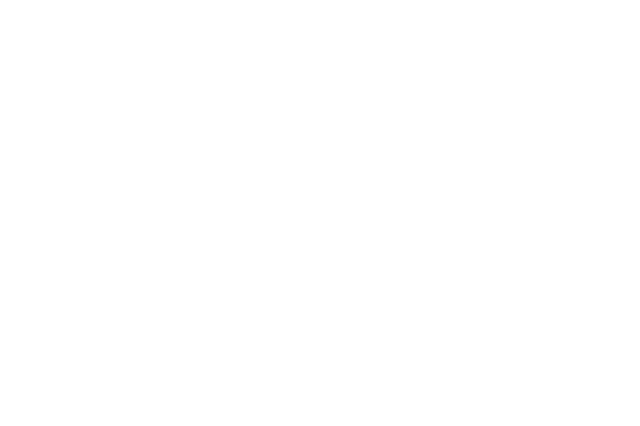
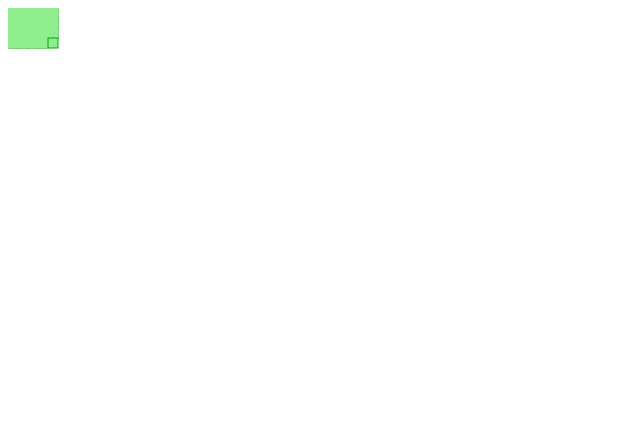
Before and after one commit to Grace-Nichole/tile-game, a plain HTML site: page index.html in a window 1280 px wide. Shown: the whole page, without its empty margins (0-640 px from the left). Drawn offline with Linux system fonts and the light colour scheme.

Commit message:
render out wonky tile backs

```diff
--- a/game.js
+++ b/game.js
@@ -1,8 +1,23 @@
-var Tile = function (x, y){
+var Tile = function (x, y, context){
     this.x = x;
     this.y = y;
-    this.width = 70;
+    this.cntxt = context;
+    this.width = 10; // this is used for both width and height
+    this.drawFaceDown = function() {
+        //this.cntxt.fill(214, 247, 202);
+
+        this.cntxt.rect(this.x, this.y, this.width, this.width);
+        //image(getImage(""))
+
+        this.cntxt.fillStyle = "lightgreen";
+        this.cntxt.fill();
+        this.cntxt.strokeStyle = "#00aa00";
+        this.cntxt.strokeRect(this.x, this.y, this.width, this.width)
+    }
 };
+
+var canvas  = document.getElementById("theruthanncanvas");
+var context = canvas.getContext("2d");
 
 var tiles = [];
 
@@ -10,7 +25,10 @@ var NUM_COLS = 5;
 var NUM_ROWS = 4;
 for(var x = 0; x <NUM_COLS; x+= 1 ) {
     for (var y = 0; y <NUM_ROWS; y+= 1) {
-        tiles.push(new Tile (x * 78 + 10, y * 78 + 40));
+        tiles.push(new Tile (x *  10, y *  10, context));
     }
 }
-console.table(tiles);
+
+for(var i = 0; i < tiles.length; i+=1) {
+    tiles[i].drawFaceDown();
+}
--- a/index.html
+++ b/index.html
@@ -6,7 +6,7 @@
     <title>Document</title>
 </head>
 <body>
-    <canvas>
+    <canvas id="theruthanncanvas" width="520" height="415">
 
     </canvas>
     <script src="./game.js"></script>
```
